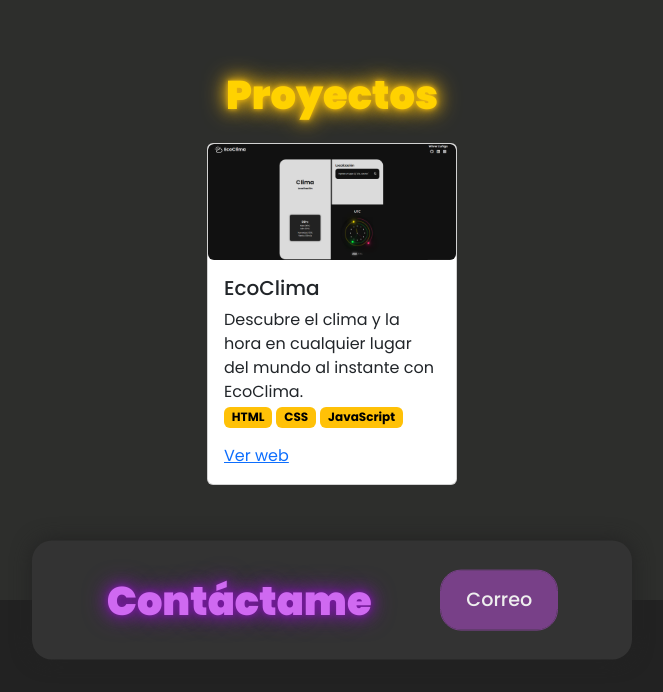
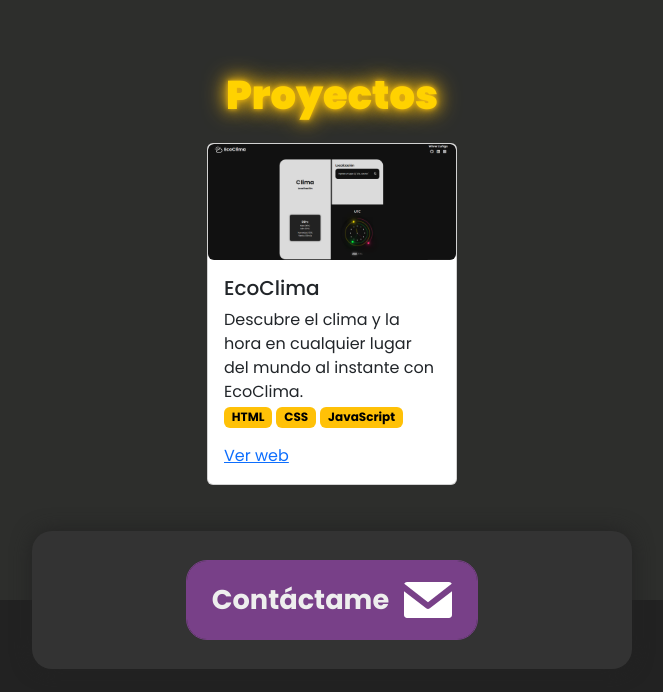
Before and after one commit to Wez1toD/wilverzu.github.io, a plain HTML site: page index.html in a window 1280 px wide. Shown: the part 645-1337 px from the top of the page, without its empty margins (308-971 px from the left). Drawn offline with nearby package versions, Linux system fonts and the light colour scheme.

Commit message:
Update Footer

```diff
--- a/index.html
+++ b/index.html
@@ -154,13 +154,10 @@
 
 		<footer id="contacto">
 			<div class="contacto_contacto">
-				<h2
-					class="section_title"
-					style="--clr-word: #cf69f1; --clr-shadow: #7b1aa5"
-				>
+				<a href="mailto:arcawm20@gmail.com">
 					Contáctame
-				</h2>
-				<a href="mailto:arcawm20@gmail.com">Correo</a>
+					<img src="./images/envelope.svg" alt="" />
+				</a>
 			</div>
 			<div class="contacto_redes">
 				<a href="http://github.com" target="_blank" rel="noopener noreferrer"
--- a/style.css
+++ b/style.css
@@ -243,18 +243,20 @@ nav ul li a:hover {
 	width: 100%;
 	max-width: 600px;
 	display: flex;
-	justify-content: space-evenly;
+	justify-content: center;
 	align-items: center;
-	flex-wrap: wrap;
-	gap: 25px;
 }
 #contacto .contacto_contacto a {
-	font-size: 1.2rem;
-	font-weight: 500;
+	font-size: 1.7rem;
+	font-weight: 700;
 
 	padding: 15px 25px;
 	background-color: #784088;
 	border-radius: 20px;
+
+	display: flex;
+	align-items: center;
+	gap: 15px;
 
 	text-decoration: none;
 	color: var(--text-light);
@@ -273,6 +275,11 @@ nav ul li a:hover {
 	outline-color: #784088;
 	outline-offset: 15px;
 	text-shadow: 0px 0px 2px #ddd;
+}
+
+#contacto .contacto_contacto a img {
+	width: 48px;
+	height: 48px;
 }
 
 #contacto .contacto_redes {
@@ -332,9 +339,4 @@ nav ul li a:hover {
 		overflow-y: auto;
 		justify-content: start;
 	}
-
-	#contacto .contacto_contacto {
-		padding: 15px 18px;
-		gap: 10px;
-	}
 }
```
Also changed, not shown: images/envelope.svg (added).
